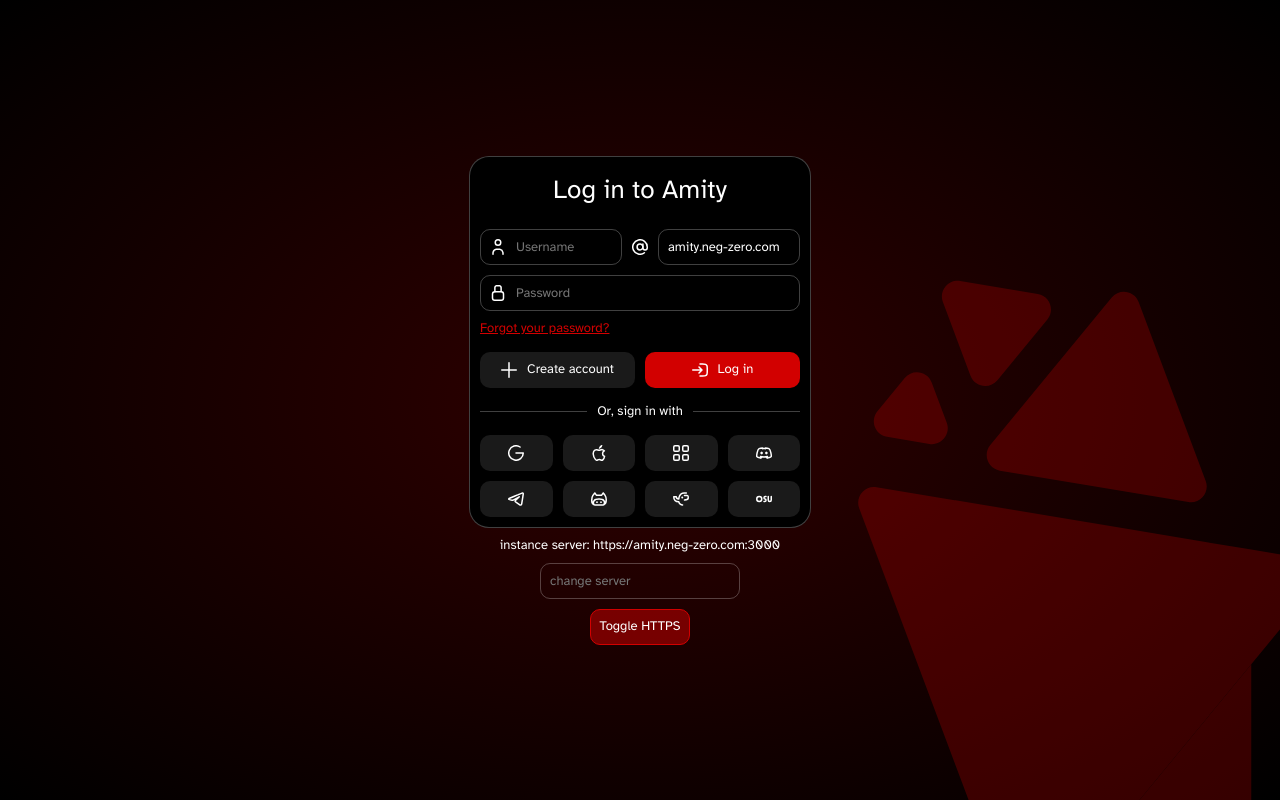
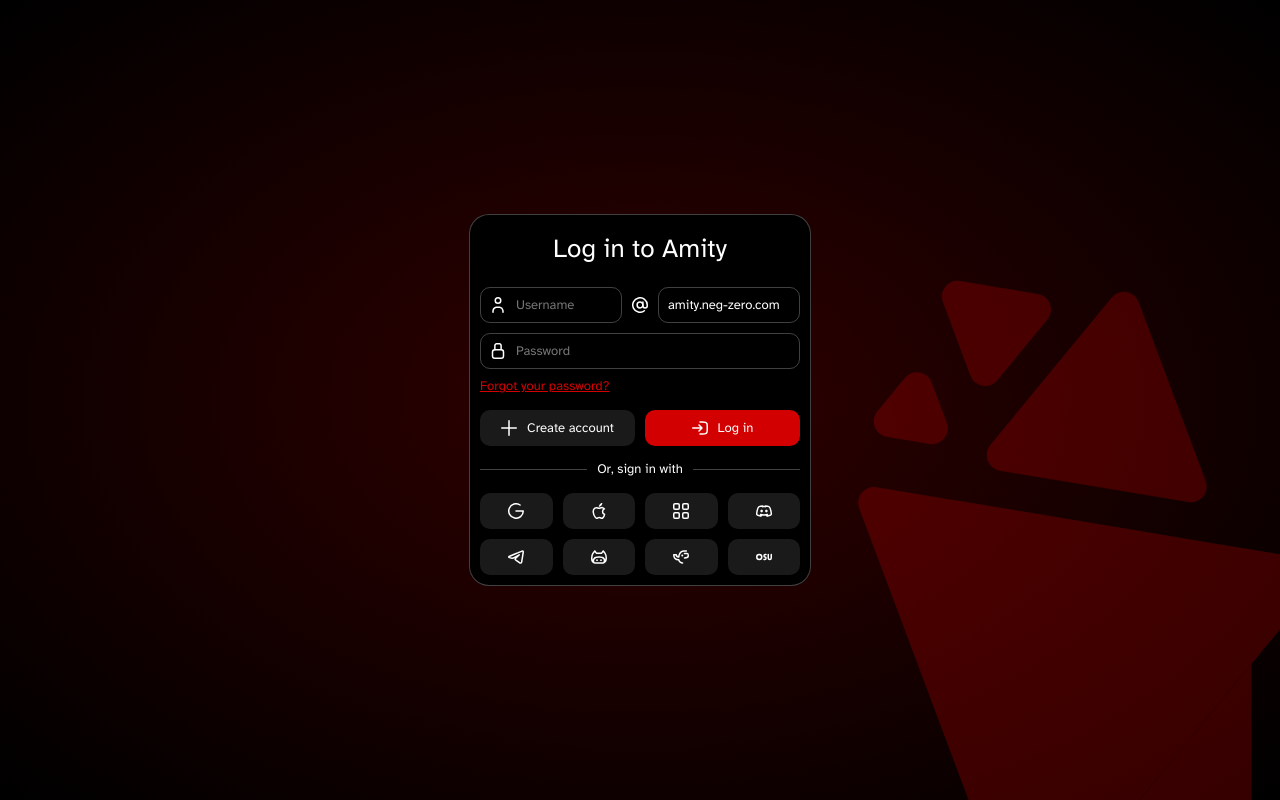
Before and after one commit to negative-zero-inft/amity-webgui, a SvelteKit app: page /login in a window 1280 px wide. Built offline with nearby package versions, Linux system fonts and the light colour scheme.

Commit message:
better deving

```diff
--- a/src/lib/kit/layout/login/SignupBox.svelte
+++ b/src/lib/kit/layout/login/SignupBox.svelte
@@ -79,6 +79,7 @@
             })
 
             if(response.status == 200){
+                server.set(insrv)
                 changeView()
             }else{
                 let error:string = await response.text()
@@ -119,7 +120,10 @@
                 if(e.key == "Enter") signupProcedure()
             }} maxlength={32} bind:value={uname} width="100%" icon="User" placeholder="Username"></Textbox>
             <Icon name="AtSign"></Icon>
-            <Textbox bind:value={insrv} width="100%" placeholder="Server"></Textbox>
+            <Textbox onkeydown={(e:any)=>{
+                if(e.key == "Enter") signupProcedure()
+            }} bind:value={insrv} width="100%" placeholder="Server"></Textbox>
+        	<Button style={$isHttps ? 0 : 2} action={()=>{isHttps.set(!$isHttps); localStorage.setItem("isDev", "true")}}><Icon name="Code"></Icon></Button>
         </div>
         <Textbox onkeydown={(e:any)=>{
             if(e.key == "Enter") signupProcedure()
@@ -129,8 +133,8 @@
         }} isPassword maxlength={64} bind:value={rpass} width="100%" icon="Lock/Locked" placeholder="Repeat password"></Textbox>
         <Button scaleClick={0.95} scaleHover={1.05} alignment="space-between" width="100%"
             ><div class="elem-horiz"><Icon name="Cloud"></Icon> File server <div style="opacity: 0.5;">amycdn.neg-zero.com</div></div>
-            <Icon name="Direction/Right"></Icon></Button
-        >
+            <Icon name="Direction/Right"></Icon>
+        </Button>
     </div>
     <div class="buttons">
         <Button width="100%; flex-shrink: 1;" action={changeView}><Icon name="Direction/Left"></Icon>Go back</Button>
--- a/src/routes/login/+page.svelte
+++ b/src/routes/login/+page.svelte
@@ -24,13 +24,6 @@
 		<LoginBox isLogin={isLogin}></LoginBox>
 		<SignupBox isLogin={isLogin}></SignupBox>
 	</div>
-
-	instance server: http{$isHttps ? "s" : ""}://{$server}:{$port}
-	<Textbox placeholder="change server" bind:value={serverchanger} onkeydown={()=>{
-		server.set(serverchanger || $server)
-	}}></Textbox>
-	<Button style={$isHttps ? 2 : 0} action={()=>{isHttps.set(!$isHttps); localStorage.setItem("isDev", "true")}}>Toggle HTTPS</Button>
-
 	<!-- svelte-ignore a11y_no_static_element_interactions -->
 	<!-- svelte-ignore a11y_click_events_have_key_events -->
 	<div onclick={()=>{isError.set(false)}} style="transform: scale({$isError ? "1" : "0"}); opacity: {$isError ? "1" : "0"};" class="error">
```
